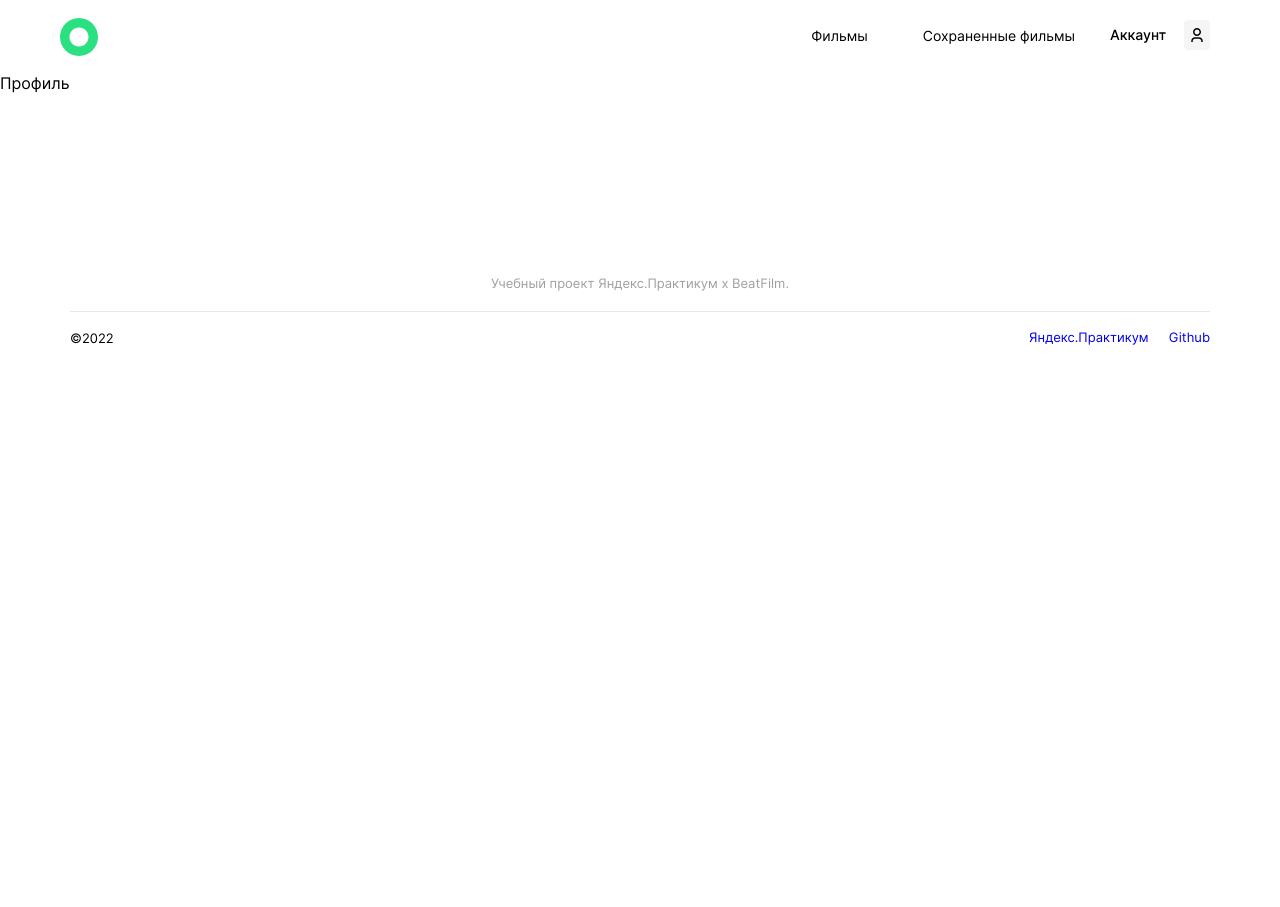
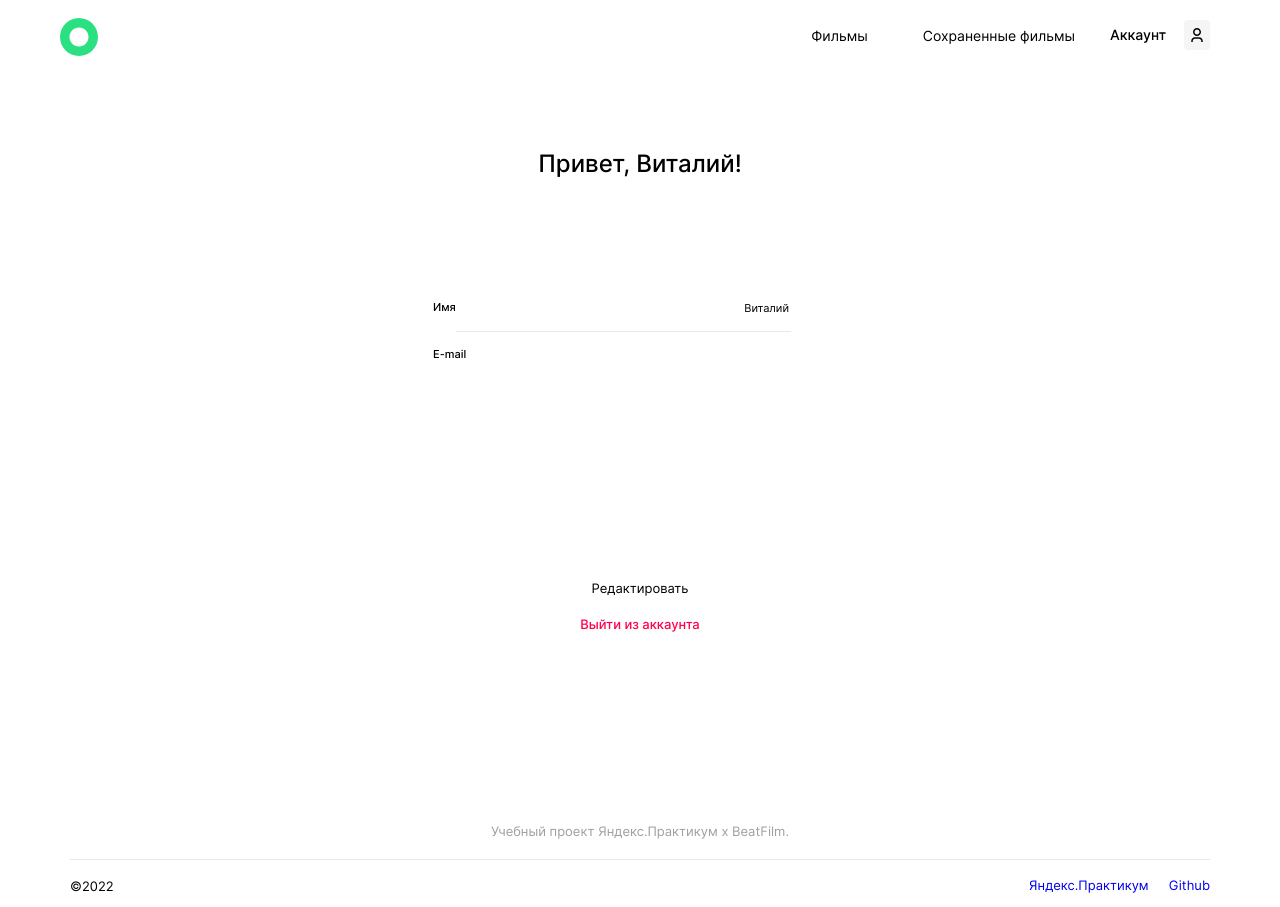
Before and after one commit to Olga-Sotula/movies-explorer-frontend, a React (Create React App) app: page /profile in a window 1280 px wide. Before the commit the page ends 800 px from the top, so only its background shows below. Built offline with nearby package versions, Linux system fonts and the light colour scheme.

Commit message:
add Profile

```diff
--- a/src/components/Button/Button.css
+++ b/src/components/Button/Button.css
@@ -37,6 +37,15 @@
   background-color: #f9f9f9;
 }
 
+.button_type_alarm {
+  width: 100%;
+  color: #ff004d;
+  font-weight: 500;
+  font-size: 13px;
+  line-height: 16px;
+  text-align: center;
+}
+
 /*.button:active {
   transform: scale(0.9);
 }
--- a/src/components/Profile/Profile.css
+++ b/src/components/Profile/Profile.css
@@ -0,0 +1,70 @@
+.profile {
+  margin: 0 auto;
+  max-width: 1280px;
+  display: flex;
+  flex-direction: column;
+  justify-content: center;
+}
+
+.profile__form {
+  margin: 0 auto;
+  max-width: 414px;
+  min-width: 414px;
+  margin-top: 75px;
+  display: flex;
+  flex-direction: column;
+}
+
+.profile__title {
+  margin: 0;
+  font-weight: 500;
+  font-size: 24px;
+  line-height: 29px;
+  text-align: center;
+}
+
+.profile__fieldset {
+  margin: 123px 0 205px;
+  padding: 0;
+  border: none;
+}
+
+.profile__label {
+  display: flex;
+  flex-direction: row;
+  font-weight: 500;
+  font-size: 11px;
+  line-height: 13px;
+}
+
+.profile__input {
+  width: 80%;
+  font-weight: 400;
+  font-size: 11px;
+  line-height: 13px;
+  text-align: right;
+  border: none;
+  outline: none;
+}
+
+.profile__input_type_name {
+  padding-bottom: 16px;
+  margin-bottom: 16px;
+  border-bottom: 1px solid var(--ghost-color);
+}
+
+.profile__submit {
+  width: 100%;
+  padding: 12px 0 12px;
+  font-weight: 400;
+  font-size: 13px;
+  line-height: 1.23;
+  line-height: 16px;
+  border: none;
+  background-color: transparent;
+}
+
+.profile__submit_disabled {
+  color: #000;
+  background-color: transparent;
+}
--- a/src/components/Profile/Profile.js
+++ b/src/components/Profile/Profile.js
@@ -1,7 +1,74 @@
-function Profile() {
+import React, {useState} from 'react'
+import { Link } from 'react-router-dom';
+
+import Button from '../Button/Button';
+import './Profile.css'
+
+const Profile = ( ) => {
+  const currentUser = {name: 'Виталий'}
+  const [formValues, setFormValues] = useState({name: 'Виталий', emeil:'pochta@yandex.ru'});
+
+  function handleChange(evt) {
+    const {name, value} = evt.target;
+    setFormValues(prevState => ({ ...prevState, [name]: value }));
+  }
+
+  function handleSubmit(e) {
+    // Запрещаем браузеру переходить по адресу формы
+    e.preventDefault();
+  }
+
+
+
   return (
-    <div>Профиль</div>
-  );
+    <section className='profile'>
+      <form className='profile__form' name='profile' onSubmit={handleSubmit}>
+        <h2 className='profile__title'>{`Привет, ${currentUser.name}!`}</h2>
+          <fieldset className='profile__fieldset'>
+            <label
+              className="profile__label">
+              Имя
+              <input
+                type='text'
+                id='name'
+                name='name'
+                minLength={2}
+                maxLength={30}
+                required
+                className='profile__input profile__input_type_name'
+                onChange={handleChange}
+                value={formValues.name}
+              />
+            </label>
+            <label
+              className="profile__label">
+              E-mail
+              <input
+                type='email'
+                id='email'
+                name='email'
+                required
+                className='profile__input'
+                onChange={handleChange}
+                value={formValues.email}
+              />
+            </label>
+          </fieldset>
+          <button
+            className={`profile__submit`}
+            type='submit'
+            onSubmit={handleSubmit}
+          >
+            Редактировать
+          </button>
+          <Link to='/'>
+            <Button modificator="button_type_alarm">
+              Выйти из аккаунта
+            </Button>
+          </Link>
+        </form>
+    </section>
+  )
 }
 
 export default Profile;
```
